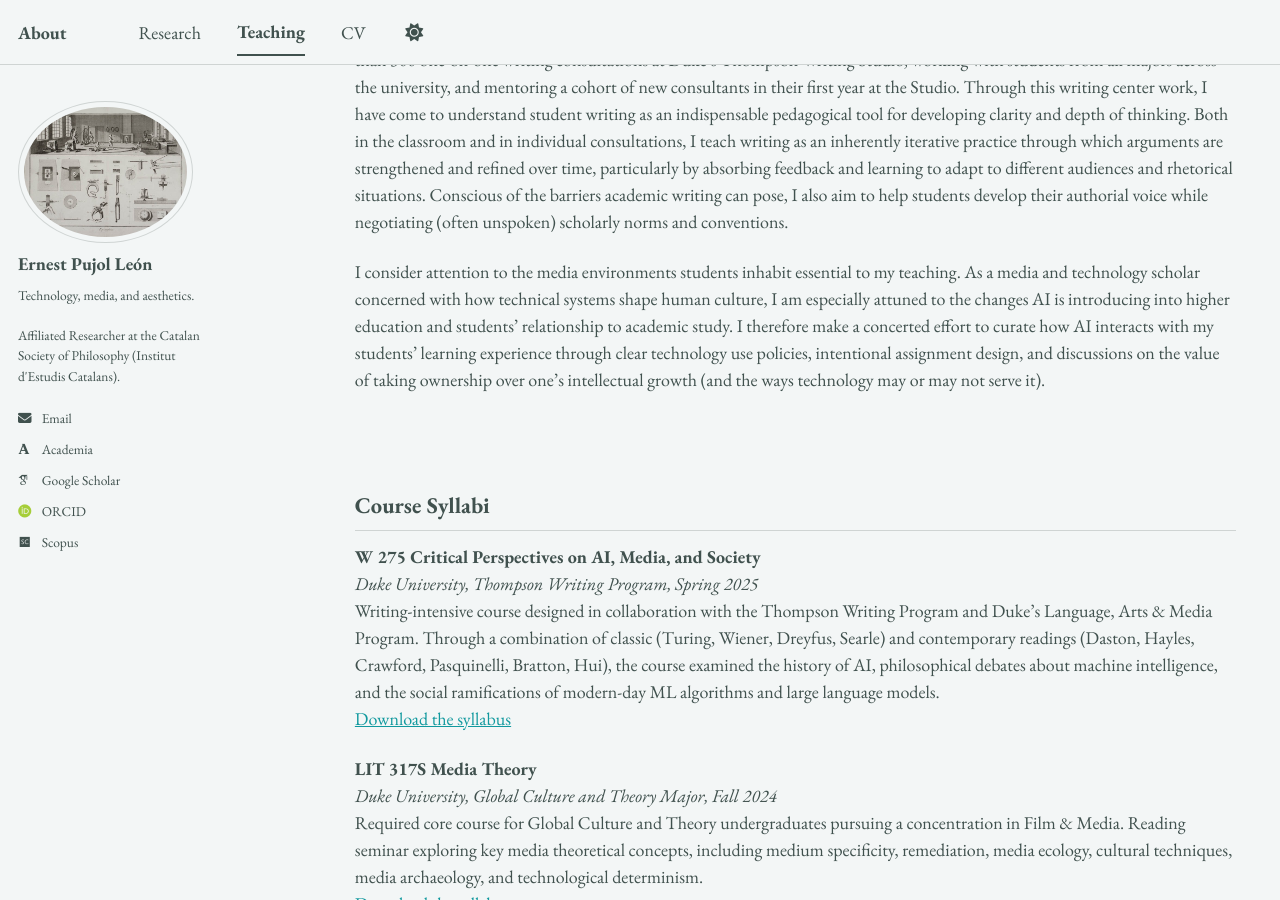
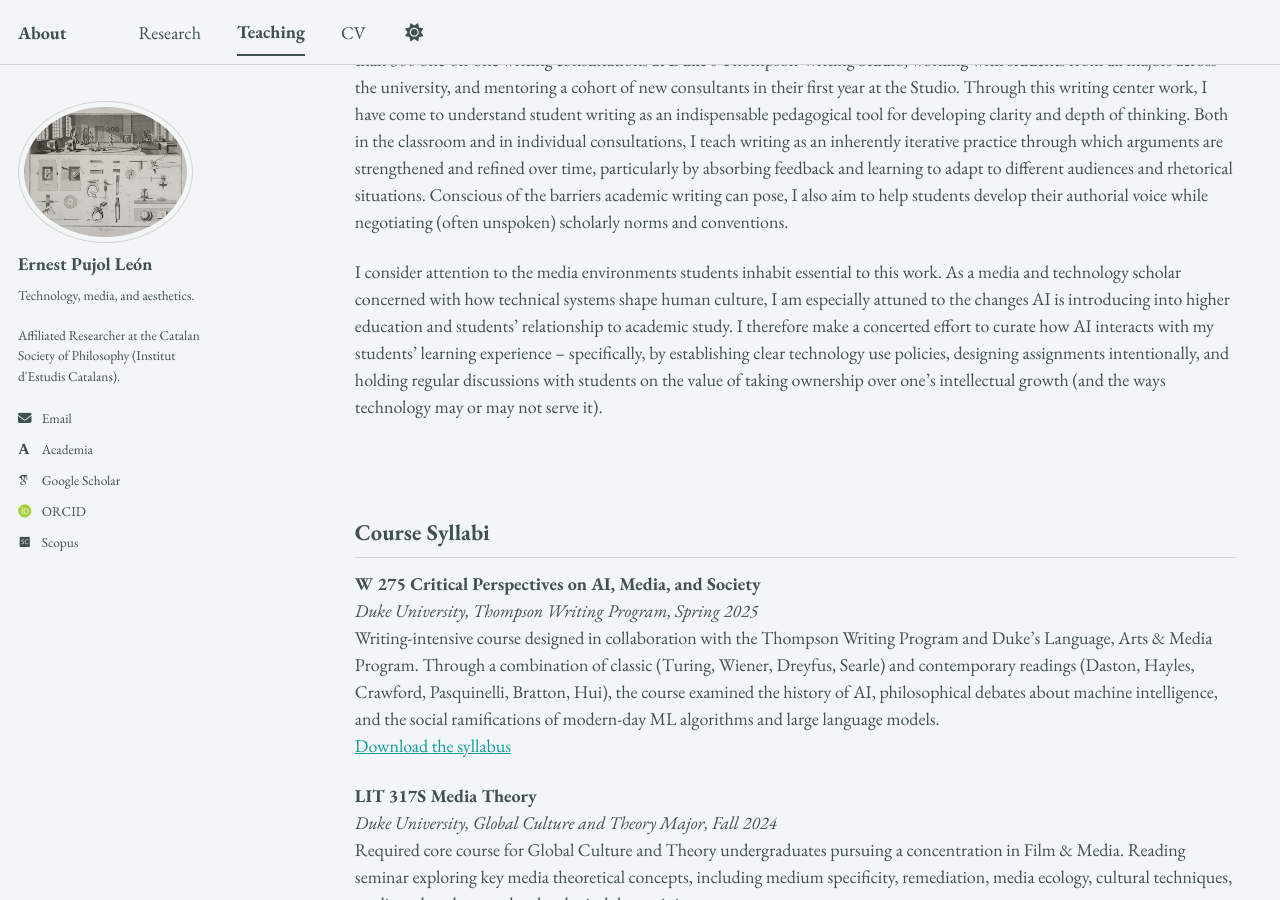
Before and after one commit to epujol90/epujol90.github.io, a Jekyll site: the page built from _pages/teaching.md, in a window 1280 px wide and 900 px high, scrolled down 521 px. Built offline with Jekyll 4.4.1, drawn with Linux system fonts in a browser that asks for light colours; some web fonts are replaced; a script bundle is joined from its source files by our own code; library files that are not in the unit come from our copies.

Commit message:
Update teaching.md

```diff
--- a/_pages/teaching.md
+++ b/_pages/teaching.md
@@ -11,7 +11,7 @@ My teaching experience includes both classroom instruction and writing center pr
 
 Beyond traditional coursework, my teaching owes much to my writing center experience. Over two consecutive years, I led more than 300 one-on-one writing consultations at Duke's Thompson Writing Studio, working with students from all majors across the university, and mentoring a cohort of new consultants in their first year at the Studio. Through this writing center work, I have come to understand student writing as an indispensable pedagogical tool for developing clarity and depth of thinking. Both in the classroom and in individual consultations, I teach writing as an inherently iterative practice through which arguments are strengthened and refined over time, particularly by absorbing feedback and learning to adapt to different audiences and rhetorical situations. Conscious of the barriers academic writing can pose, I also aim to help students develop their authorial voice while negotiating (often unspoken) scholarly norms and conventions.
 
-I consider attention to the media environments students inhabit essential to my teaching. As a media and technology scholar concerned with how technical systems shape human culture, I am especially attuned to the changes AI is introducing into higher education and students’ relationship to academic study. I therefore make a concerted effort to curate how AI interacts with my students’ learning experience through clear technology use policies, intentional assignment design, and discussions on the value of taking ownership over one’s intellectual growth (and the ways technology may or may not serve it).
+I consider attention to the media environments students inhabit essential to this work. As a media and technology scholar concerned with how technical systems shape human culture, I am especially attuned to the changes AI is introducing into higher education and students’ relationship to academic study. I therefore make a concerted effort to curate how AI interacts with my students’ learning experience -- specifically, by establishing clear technology use policies, designing assignments intentionally, and holding regular discussions with students on the value of taking ownership over one’s intellectual growth (and the ways technology may or may not serve it).
 <br>
 <br>
 <br>
```
